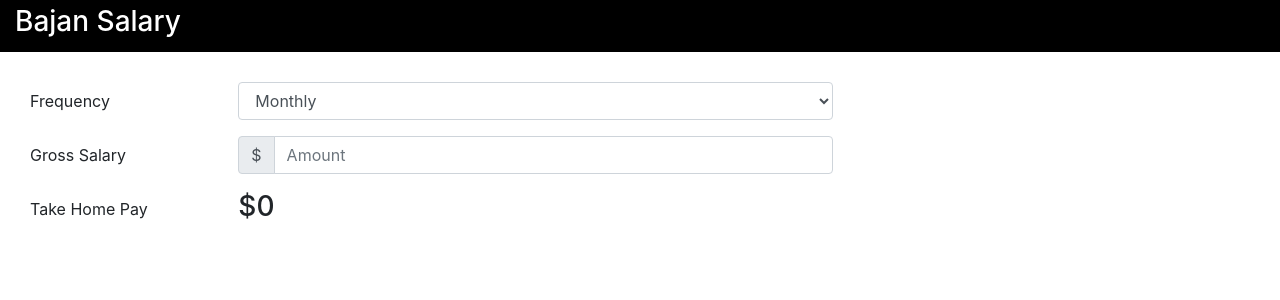
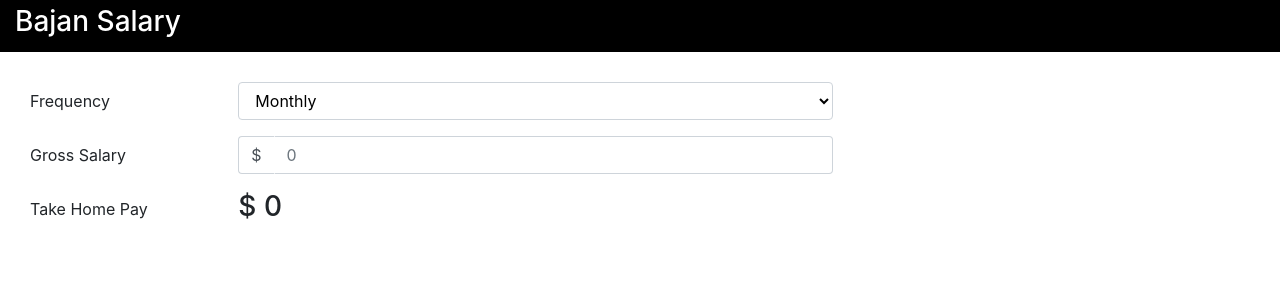
Before and after one commit to diondree/bajan-salary, a React (Create React App) app: page / in a window 1280 px wide. Shown: the top 300 px of the page. Built offline with nearby package versions, Linux system fonts and the light colour scheme; the HTML template or start-up script is replaced by a standard one.

Commit message:
Slight changes

```diff
--- a/public/index.html
+++ b/public/index.html
@@ -10,6 +10,11 @@
     -->
     <link rel="manifest" href="%PUBLIC_URL%/manifest.json" />
     <link rel="shortcut icon" href="%PUBLIC_URL%/favicon.ico" />
+    <link
+      href="https://fonts.googleapis.com/css?family=Open+Sans|Raleway:300,400,600,700"
+      rel="stylesheet"
+    />
+
     <!--
       Notice the use of %PUBLIC_URL% in the tags above.
       It will be replaced with the URL of the `public` folder during the build.
--- a/src/App.css
+++ b/src/App.css
@@ -12,3 +12,13 @@
 .body {
   padding: 30px;
 }
+.dollaricon span {
+  background-color: #fff;
+  border-right-color: #fff;
+}
+.amount {
+  border-left-color: #fff;
+}
+.form-control {
+  color: #000;
+}
--- a/src/App.js
+++ b/src/App.js
@@ -73,9 +73,12 @@ class App extends Component {
               </Label>
               <Col sm={6}>
                 <InputGroup>
-                  <InputGroupAddon addonType="prepend">$</InputGroupAddon>
+                  <InputGroupAddon className="dollaricon" addonType="prepend">
+                    $
+                  </InputGroupAddon>
                   <Input
-                    placeholder="Amount"
+                    className="amount"
+                    placeholder="0"
                     type="text"
                     name="salary"
                     value={salary}
@@ -89,7 +92,7 @@ class App extends Component {
                 Take Home Pay
               </Label>
               <Col sm={8}>
-                <h3>${net}</h3>
+                <h3>$ {net}</h3>
               </Col>
             </FormGroup>
           </Form>
```
Also changed, not shown: package.json (+7 -1 lines).
